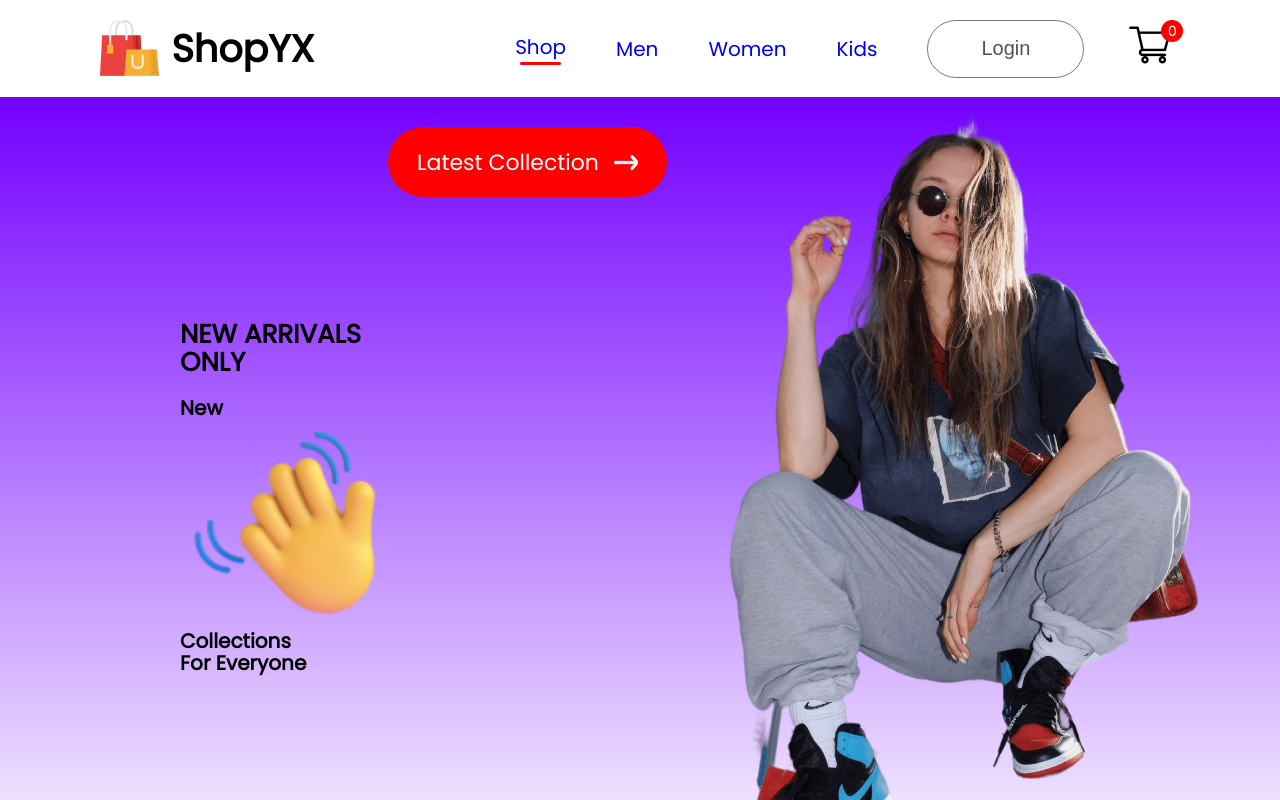
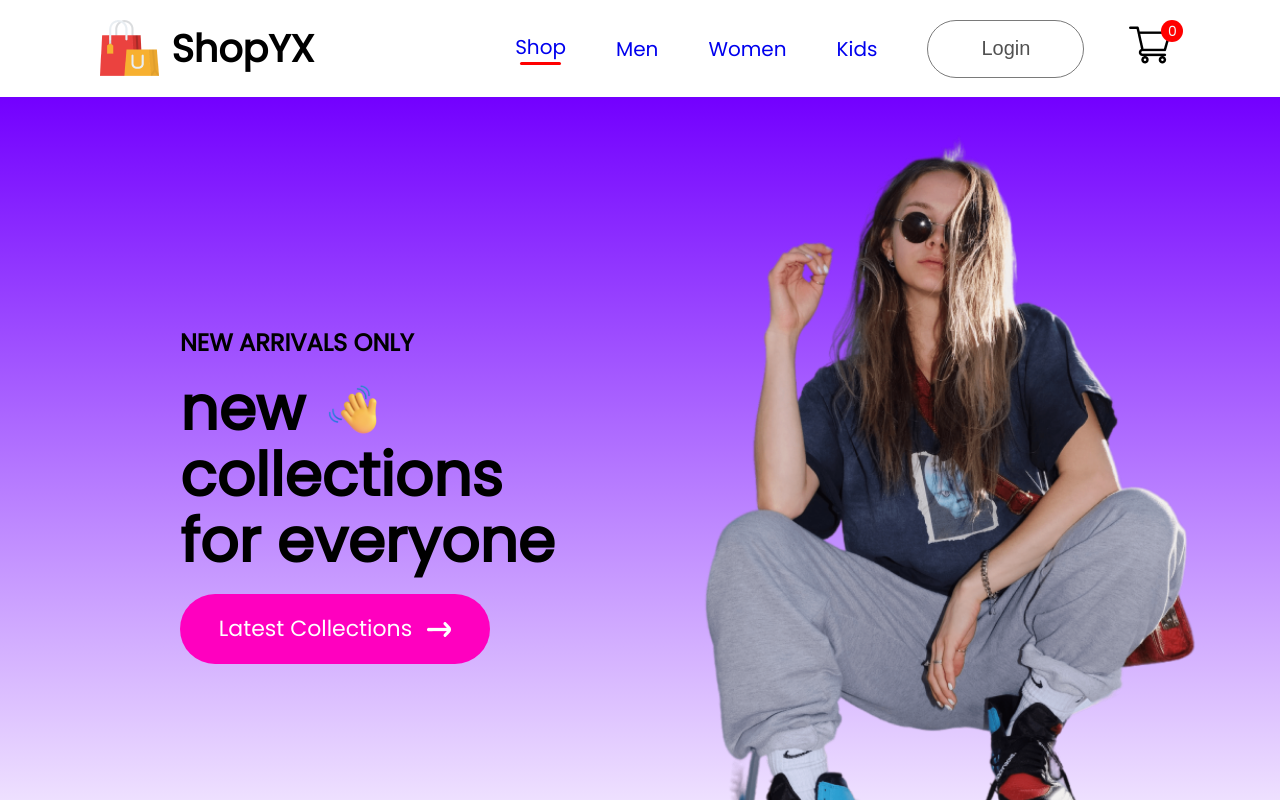
Before and after one commit to SanDevil23/e_commerce_frontend, a React (Create React App) app: page / in a window 1280 px wide. Shown: the top 800 px of the page. Built offline with nearby package versions, Linux system fonts and the light colour scheme.

Commit message:
css correction 1

```diff
--- a/src/Components/Hero/Hero.css
+++ b/src/Components/Hero/Hero.css
@@ -9,20 +9,20 @@
     display: flex;
     flex-direction: column;
     justify-content: center;
-    gap: 20px;
     padding-left: 180px;
     line-height: 1.1;
 }
 
 .hero-left h2{
     color: black;
-    font-size: 26px;
+    /* font-size: 26px; */
     font-weight: 600;
+    padding-bottom: 20px;
 }
 
 .hero-left p{
     color: black;
-    font-size: 20px;
+    font-size: 60px;
     font-weight: 700;
 }
 
@@ -33,7 +33,7 @@
 }
 
 .hero-hand-icon img{
-    width: 105px;
+    width: 55px;
 }
 
 .hero-latest-btn{
@@ -44,9 +44,25 @@
     width: 310px;
     height: 70px;
     border-radius: 75px;
-    margin-top: 30px;
-    background: red;
+    margin-top: 20px;
+    background: rgb(255, 0, 191);
     color: white;
     font-size: 22px;
     font-weight: 500;
 }
+
+.hero-latest-btn:hover{
+    background-color: rgb(255, 0, 72);
+}
+
+.hero-latest-btn:active{
+    color: black;
+}
+
+.hero-right img{
+    flex: 1;
+    display: flex;
+    align-items: center;
+    justify-content: center;
+    width: 40em;
+  }
--- a/src/Components/Hero/Hero.jsx
+++ b/src/Components/Hero/Hero.jsx
@@ -11,19 +11,20 @@ const Hero = () => {
         <div className="hero-left">
             <h2>NEW ARRIVALS ONLY</h2>
             <div>
-                <div className="hand-hand-icon">
-                    <p>New</p>
+                <div className="hero-hand-icon">
+                    <p>new</p>
                     <img src={hand_icon} alt="" />
                 </div>
-                <p>Collections</p>
-                <p>For Everyone</p>
+                <p>collections</p>
+                <p>for everyone</p>
             </div>
+            <div className="hero-latest-btn">
+            <div>Latest Collections</div>
+            <img src={arrow_icon} alt="" />
+        </div>
         </div>
 
-        <div className="hero-latest-btn">
-            <div>Latest Collection</div>
-            <img src={arrow_icon} alt="" />
-        </div>
+
 
         <div className="hero-right">
             <img src={hero_image} alt="" />
--- a/src/index.css
+++ b/src/index.css
@@ -1,9 +1,10 @@
 *{
   margin: 0;
-
 }
 body {
   margin: 0;
+  -webkit-font-smoothing: antialiased;
+  -moz-osx-font-smoothing: grayscale;
   font-family: 'poppins';
 }
 
@@ -11,10 +12,3 @@ code {
   font-family: source-code-pro, Menlo, Monaco, Consolas, 'Courier New',
     monospace;
 }
-
-.hero-right {
-  flex: 1;
-  display: flex;
-  align-items: center;
-  justify-content: center;
-}
```
